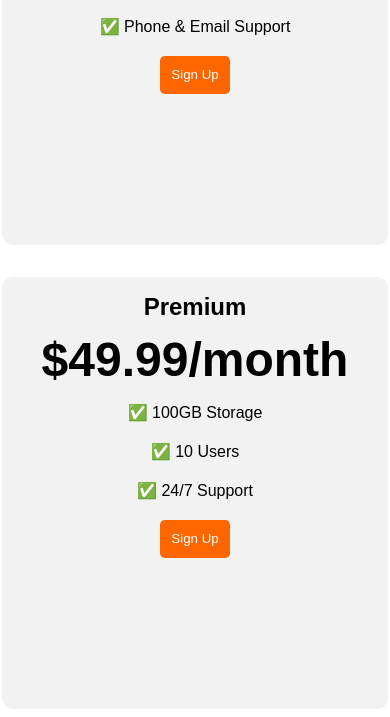
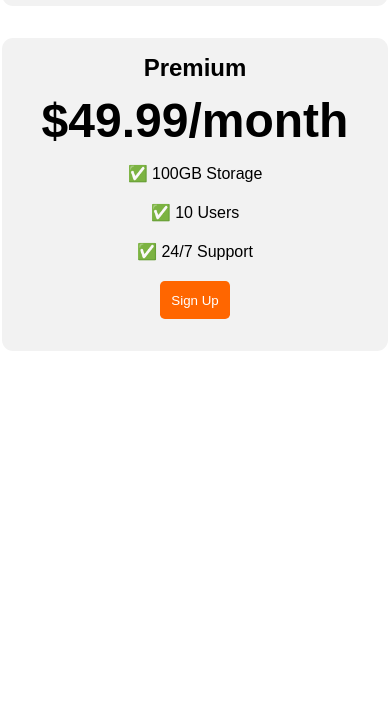
Before and after one commit to rweiss2010/Pricing-Table, a plain HTML site: page index.html in a window 390 px wide. Shown: the part 659-1376 px from the top of the page. After the commit the page ends 1018 px from the top, so only its background shows below. Drawn offline with Linux system fonts and the light colour scheme; a web font is replaced by a local one.

Commit message:
Add files via upload

```diff
--- a/style.css
+++ b/style.css
@@ -15,7 +15,7 @@ body {
     height: fit-content;
     text-align: center;
     max-width: 30rem;
-    flex-basis: 25rem;
+    flex: 1;
     padding: 1rem 2.5rem;
     border-radius: .7rem;
   }
@@ -64,4 +64,8 @@ body {
     flex-direction: column;
     row-gap: 2rem;
     }
+
+    .plan-button{
+      margin-bottom: 1rem;
+    }
   }
```
